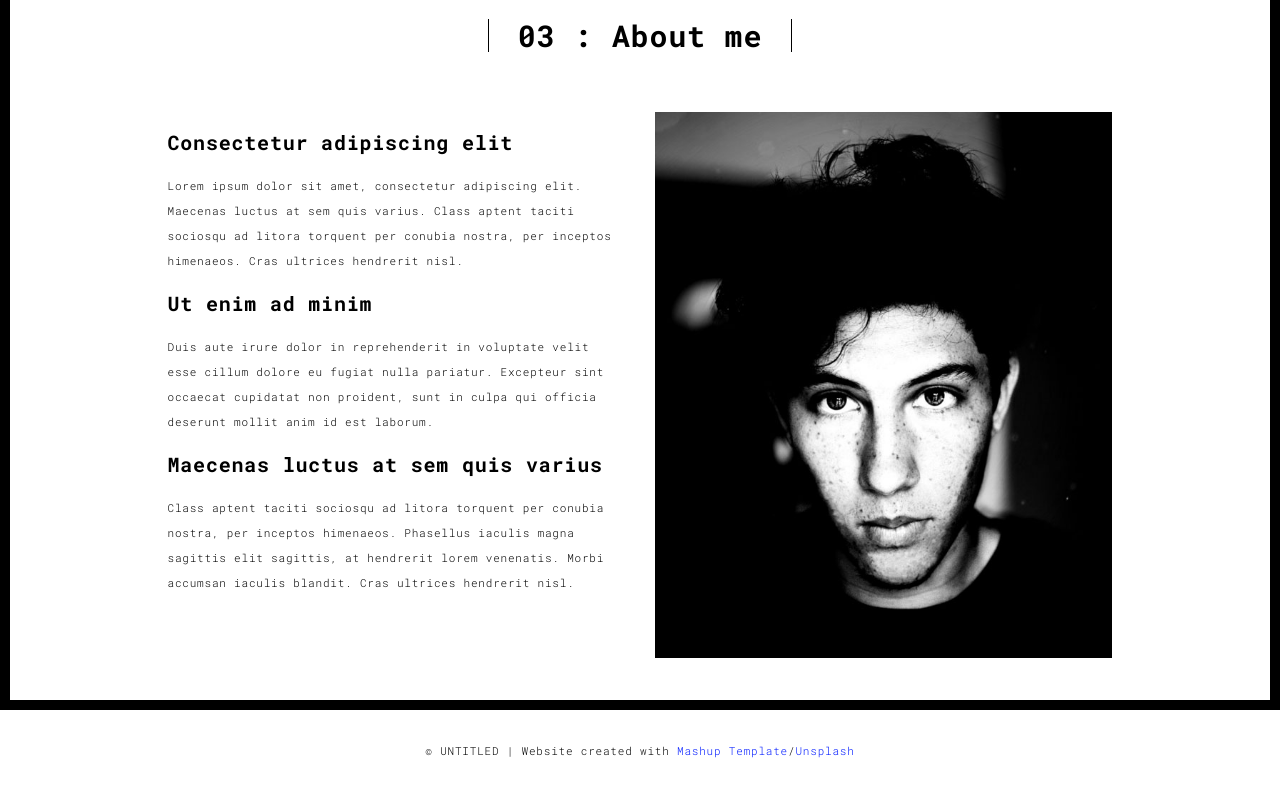
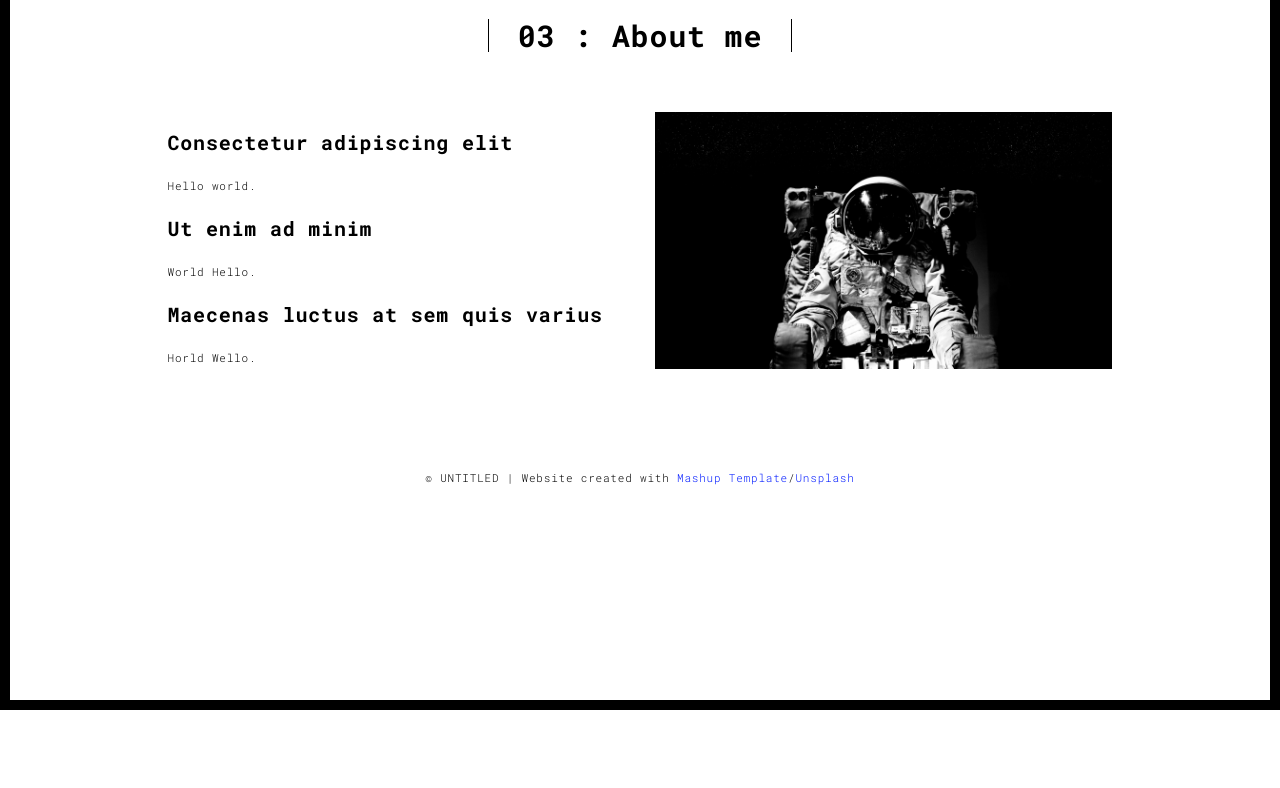
Before and after one commit to DeanHarland/portfo, a Flask app: page /about.html in a window 1280 px wide. Shown: the part 90-878 px from the top of the page. After the commit the page ends 800 px from the top, so only its background shows below. Run offline with Flask 2, Linux system fonts and the light colour scheme; some libraries are stand-ins or nearby versions.

Commit message:
Cleaned 03 aboutme

```diff
--- a/templates/about.html
+++ b/templates/about.html
@@ -62,18 +62,15 @@
               <div class="row">
                 <div class="col-xs-12 col-md-6">
                   <h3>Consectetur adipiscing elit</h3>
-                  <p>Lorem ipsum dolor sit amet, consectetur adipiscing elit. Maecenas luctus at sem quis varius.
-                  Class aptent taciti sociosqu ad litora torquent per conubia nostra, per inceptos himenaeos. Cras ultrices hendrerit nisl.</p>
+                  <p>Hello world.</p>
                   <h3>Ut enim ad minim </h3>
-                  <p>Duis aute irure dolor in reprehenderit in voluptate velit esse
-                  cillum dolore eu fugiat nulla pariatur. Excepteur sint occaecat cupidatat non
-                  proident, sunt in culpa qui officia deserunt mollit anim id est laborum.
+                  <p>World Hello.
                   <h3>Maecenas luctus at sem quis varius</h3>
                   <p>
-                  Class aptent taciti sociosqu ad litora torquent per conubia nostra, per inceptos himenaeos. Phasellus iaculis magna sagittis elit sagittis, at hendrerit lorem venenatis. Morbi accumsan iaculis blandit. Cras ultrices hendrerit nisl.</p>
+                  Horld Wello.</p>
                 </div>
                 <div class="col-xs-12 col-md-6">
-                  <img src="./static/assets/images/profil.jpg" class="img-responsive" alt="">
+                  <img src="./static/assets/images/space.jpg" class="img-responsive" alt="">
                 </div>
               </div>
             </div>
```
